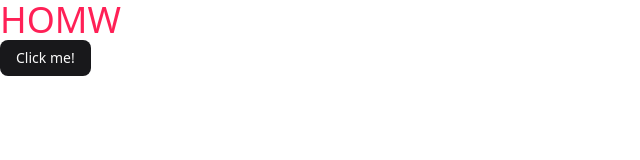
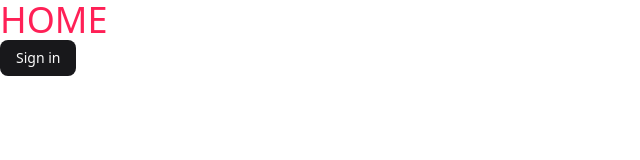
Before and after one commit to priyanshubarai/VibeCode.it, a Next.js app: page / in a window 1280 px wide. Shown: the top 160 px of the page, without its empty margins (0-640 px from the left). Built offline with nearby package versions, Linux system fonts and the light colour scheme.

Commit message:
text changed test

```diff
--- a/app/page.tsx
+++ b/app/page.tsx
@@ -4,9 +4,9 @@ export default function Home() {
   return (
     <>
     <div className="text-4xl text-rose-500">
-      HOMW
+      HOME
     </div>
-      <Button>Click me!</Button>
+      <Button>Sign in</Button>
     </>
   );
 }
--- /dev/null
+++ b/lib/store.ts
@@ -0,0 +1,22 @@
+import { create } from 'zustand'
+import { auth, signIn } from './auth'
+
+// const useBear = create((set) => ({
+//   bears: 0,
+//   increasePopulation: () => set((state) => ({ bears: state.bears + 1 })),
+//   removeAllBears: () => set({ bears: 0 }),
+//   updateBears: (newBears) => set({ bears: newBears }),
+// }))
+
+const useAuth = create((get,set) => ({
+    fetchSession: async ()=>{
+        const session = await auth();
+        return session;
+    },
+    login: ()=>{
+        signIn()
+    },
+    logout: ()=>{}
+}))
+
+export default useAuth;
```
